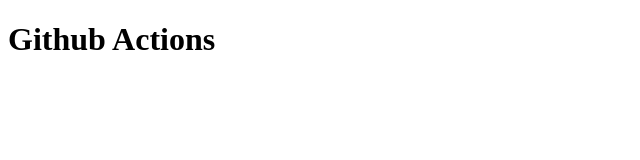
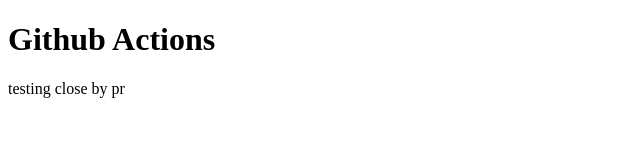
Before and after one commit to blakes24/gh-actions-test, a plain HTML site: page index.html in a window 1280 px wide. Shown: the whole page, without its empty margins (0-640 px from the left). Drawn offline with Linux system fonts and the light colour scheme.

Commit message:
test close by pr

```diff
--- a/index.html
+++ b/index.html
@@ -8,6 +8,7 @@
 </head>
 <body>
   <h1>Github Actions</h1>
+  <p>testing close by pr</p>
 
 </body>
 </html>
```
